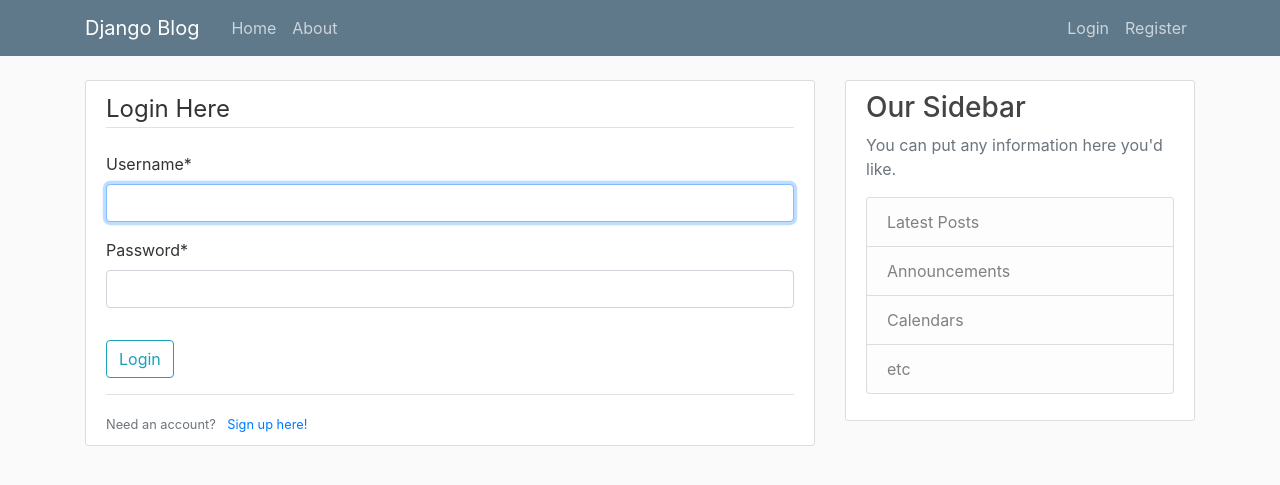
After one commit to dhanni/first_project, a Django app: page /login/ in a window 1280 px wide. The commit adds this page. Shown: the top 485 px of the page. Run offline with Django 3.2, Linux system fonts and the light colour scheme; some libraries are stand-ins or nearby versions.

Commit message:
Added login/logout and fixed links

```diff
--- a/blog/admin.py
+++ b/blog/admin.py
@@ -1,3 +1,4 @@
 from django.contrib import admin
+from .models import Post
 
-# Register your models here.
+admin.site.register(Post)
--- a/blog/templates/blog/base.html
+++ b/blog/templates/blog/base.html
@@ -31,8 +31,13 @@
             </div>
             <!-- Navbar Right Side -->
             <div class="navbar-nav">
-              <a class="nav-item nav-link" href="#">Login</a>
-              <a class="nav-item nav-link" href="#">Register</a>
+              {% if user.is_authenticated %}
+                <a class="nav-item nav-link" href="{% url 'user-profile' %}">{{ user.first_name }}</a>
+                <a class="nav-item nav-link" href="{% url 'logout' %}">Logout</a>
+              {% else %}
+                <a class="nav-item nav-link" href="{% url 'login' %}">Login</a>
+                <a class="nav-item nav-link" href="{% url 'register' %}">Register</a>
+              {% endif %}
             </div>
           </div>
         </div>
@@ -42,6 +47,13 @@
     <main role="main" class="container">
       <div class="row">
         <div class="col-md-8">
+          {% if messages %}
+            {% for message in messages %}
+              <div class="alert alert-{{ message.tags }}">
+                {{ message }}
+              </div>
+            {% endfor %}
+          {% endif %}
           {% block content %}{% endblock %}
         </div>
         <div class="col-md-4">
--- a/first_project/settings.py
+++ b/first_project/settings.py
@@ -32,6 +32,8 @@ ALLOWED_HOSTS = []
 # Application definition
 
 INSTALLED_APPS = [
+    'users.apps.UsersConfig',
+    'crispy_forms',
     'blog.apps.BlogConfig',
     'django.contrib.admin',
     'django.contrib.auth',
@@ -120,3 +122,7 @@ USE_TZ = True
 # https://docs.djangoproject.com/en/3.0/howto/static-files/
 
 STATIC_URL = '/static/'
+
+CRISPY_TEMPLATE_PACK = 'bootstrap4'
+
+LOGIN_REDIRECT_URL = 'blog-home'
--- a/first_project/urls.py
+++ b/first_project/urls.py
@@ -14,9 +14,16 @@ Including another URLconf
     2. Add a URL to urlpatterns:  path('blog/', include('blog.urls'))
 """
 from django.contrib import admin
+from django.contrib.auth import views as auth_views
 from django.urls import path, include
+from users import views as user_views
 
 urlpatterns = [
-    path('admin/', admin.site.urls),
+    path('support/admin/', admin.site.urls),
+    path('register/', user_views.register, name='register'),
+    path('login/', auth_views.LoginView.as_view(template_name='users/login.html'), name='login'),
+    path('logout/', auth_views.LogoutView.as_view(template_name='users/logout.html'), name='logout'),
+    path('user/profile/', user_views.profile, name='user-profile'),
     path('', include('blog.urls')),
+
 ]
--- /dev/null
+++ b/users/admin.py
@@ -0,0 +1,3 @@
+from django.contrib import admin
+
+# Register your models here.
--- /dev/null
+++ b/users/apps.py
@@ -0,0 +1,5 @@
+from django.apps import AppConfig
+
+
+class UsersConfig(AppConfig):
+    name = 'users'
--- /dev/null
+++ b/users/models.py
@@ -0,0 +1,3 @@
+from django.db import models
+
+# Create your models here.
--- /dev/null
+++ b/users/templates/users/login.html
@@ -0,0 +1,23 @@
+{% extends "blog/base.html" %}
+{% load crispy_forms_tags %}
+{% block content %}
+    <div class="content-section">
+        <form method="POST">
+            {% csrf_token %}
+            <fieldset class="form-group">
+                <legend class="border-bottom mb-4">Login Here</legend>
+                {{ form|crispy }}
+            </fieldset>
+            <div class="form-group">
+                <button class="btn btn-outline-info" type="submit">Login</button>
+            </div>
+        </form>
+        <div class="border-top pt-3">
+            <small class="text-muted">
+            Need an account? <a class="ml-2" href="{% url 'register' %}">Sign up here!</a>
+            </small>
+        </div>
+
+
+    </div>
+{% endblock content %}
--- /dev/null
+++ b/users/templates/users/profile.html
@@ -0,0 +1,4 @@
+{% extends "blog/base.html" %}
+{% block content %}
+    <h1>{{ user.username }}</h1>
+{% endblock content %}
--- /dev/null
+++ b/users/tests.py
@@ -0,0 +1,3 @@
+from django.test import TestCase
+
+# Create your tests here.
```
Also changed, not shown: users/forms.py (added, +11 -0 lines), users/templates/users/logout.html (added, +10 -0 lines), users/templates/users/register.html (added, +23 -0 lines), users/views.py (added, +21 -0 lines), users/__init__.py (added), users/migrations/__init__.py (added).
